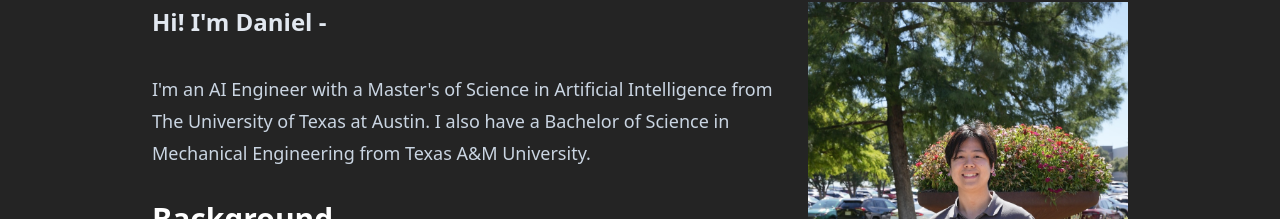
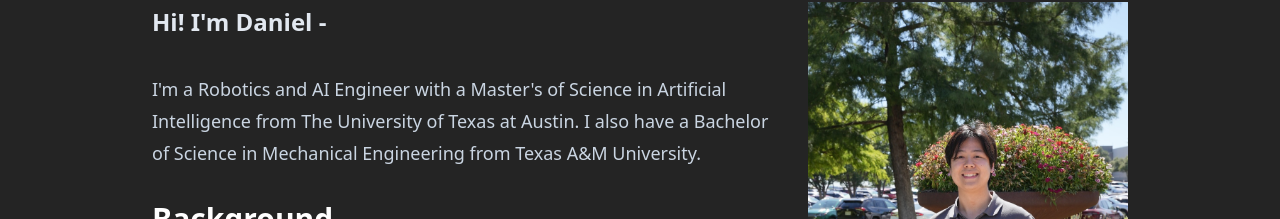
Before and after one commit to dantan234/dantan234.github.io, a React (Vite) app: page /#/about in a window 1280 px wide. Shown: the part 202-421 px from the top of the page. Built offline with nearby package versions, Linux system fonts and the light colour scheme.

Commit message:
Updated about me

```diff
--- a/src/pages/About.jsx
+++ b/src/pages/About.jsx
@@ -1,7 +1,7 @@
 export default function About() {
   const paragraphs = [
     "Hi! I'm Daniel -",
-    "I'm an AI Engineer with a Master's of Science in Artificial Intelligence from The University of Texas at Austin. I also have a Bachelor of Science in Mechanical Engineering from Texas A&M University.",
+    "I'm a Robotics and AI Engineer with a Master's of Science in Artificial Intelligence from The University of Texas at Austin. I also have a Bachelor of Science in Mechanical Engineering from Texas A&M University.",
     "My career has been a unique journey so far. I started my career as a mechanical engineer out of college in 2018, then transitioned into a robotics engineering role in 2021. From there, I was recruited by Tesla in 2023 to work as a Manufacturing Process Automation Engineer for their Cybertruck program.",
     "At Tesla, I developed automated plasma-cutting processes using industrial robotic cells for the Cybertruck Gigacastings and owned end-to-end commissioning of equipment from design to production launch. My process was absolutely integral to the launch of the Cybertruck, with the very first production vehicles processed by the equipment that I commissioned!",
     "Since then, I have transitioned into the field of software and AI, most recently working as a Graduate Machine Learning Engineer Intern with Dell Technologies in Round Rock, TX. At Dell, I helped integrate AI into business workflows in Finance by creating applications in Python to automate business forecasting scripts. I also worked on integrating Azure AI translation into document processing pipelines, utilizing LLMs to automate detection of non-standard clauses in business contracts.",
```
